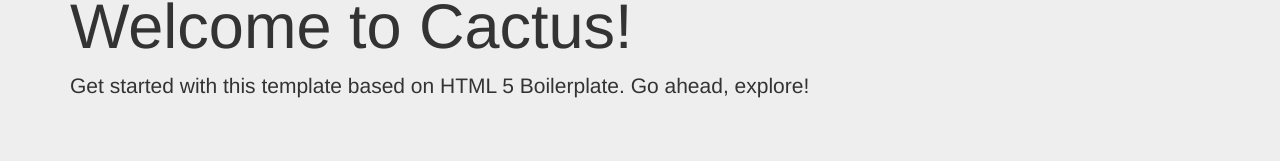
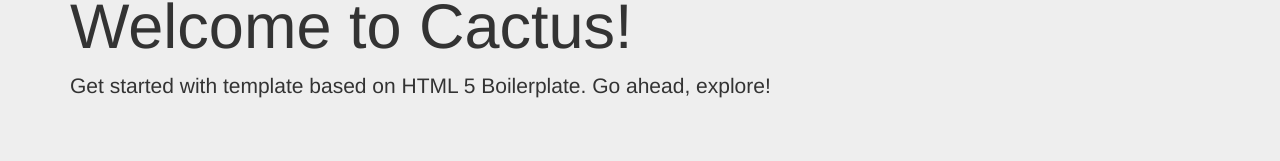
Before and after one commit to slush0/phosphenepictures.com, a plain HTML site: page index.html in a window 1280 px wide. Shown: the part 126-287 px from the top of the page. Drawn offline with Linux system fonts and the light colour scheme.

Commit message:
Testing commit

```diff
--- a/index.html
+++ b/index.html
@@ -65,7 +65,7 @@
 <div class="jumbotron">
   <div class="container">
     <h1>Welcome to Cactus!</h1>
-    <p>Get started with this template based on HTML 5 Boilerplate. Go ahead, explore!</p>
+    <p>Get started with template based on HTML 5 Boilerplate. Go ahead, explore!</p>
   </div>
 </div>
 
```
